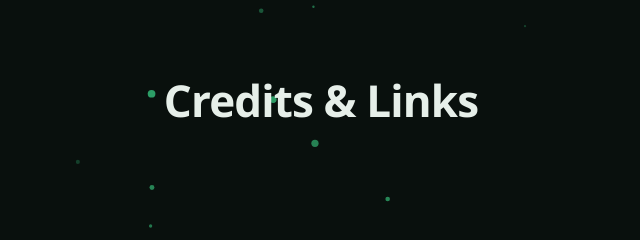
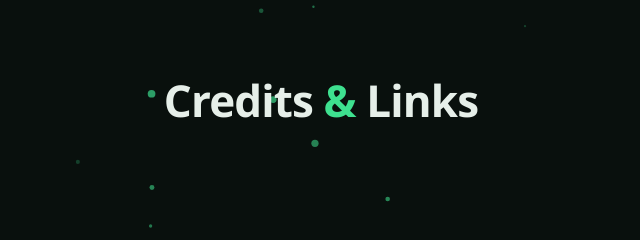
Before and after one commit to JDMTL5150/new-portfolio, a plain HTML site: page public/pdfviewer.html in a window 1280 px wide. Shown: the part 423-663 px from the top of the page, 319-959 px from the left. Drawn offline with Linux system fonts and the light colour scheme.

Commit message:
minor styling fixes ....

```diff
--- a/public/pdfviewer.html
+++ b/public/pdfviewer.html
@@ -22,7 +22,7 @@
         </section>
 
         <section class="credits">
-            <h2>Credits & Links</h2>
+            <h2>Credits <span class="spec">&</span> Links</h2>
             <ul id="credit-list"></ul>
         </section>
 
```
